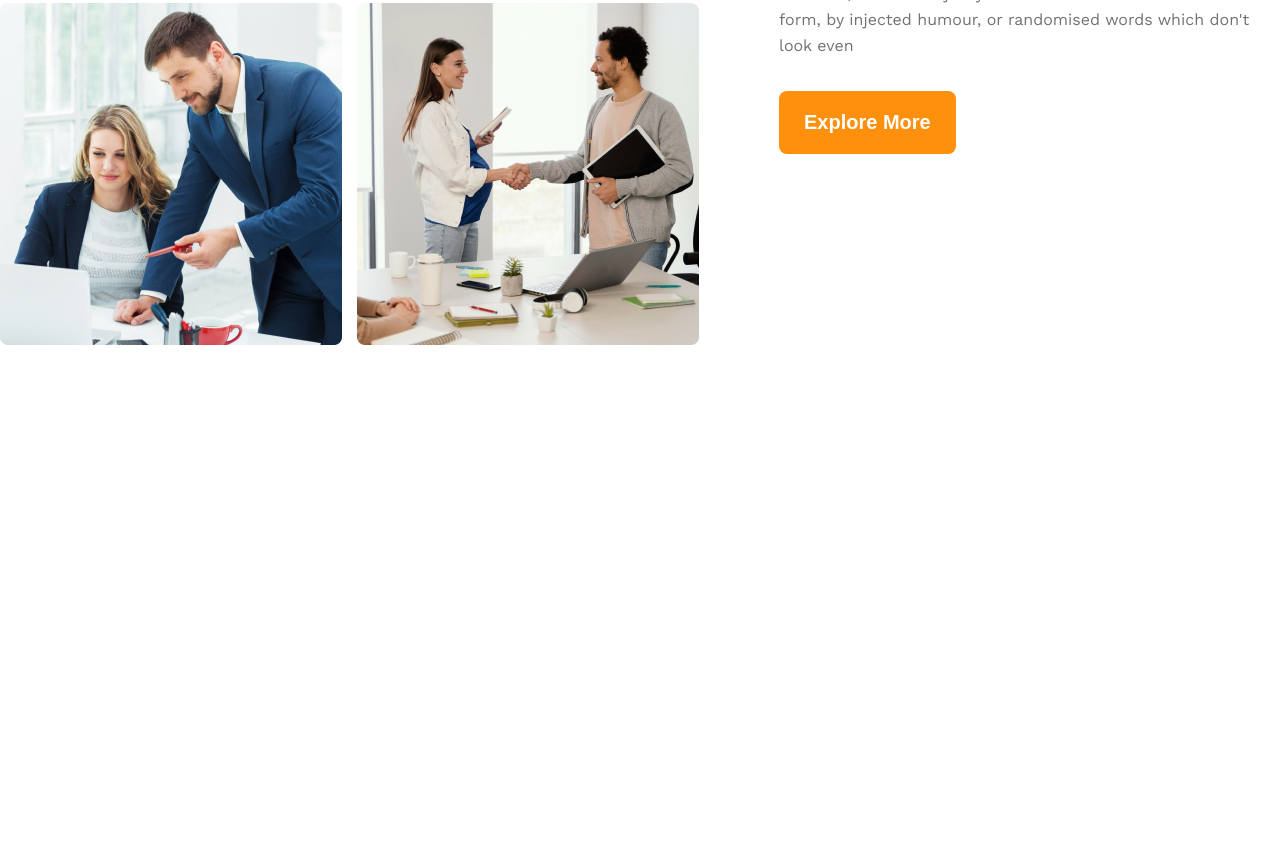
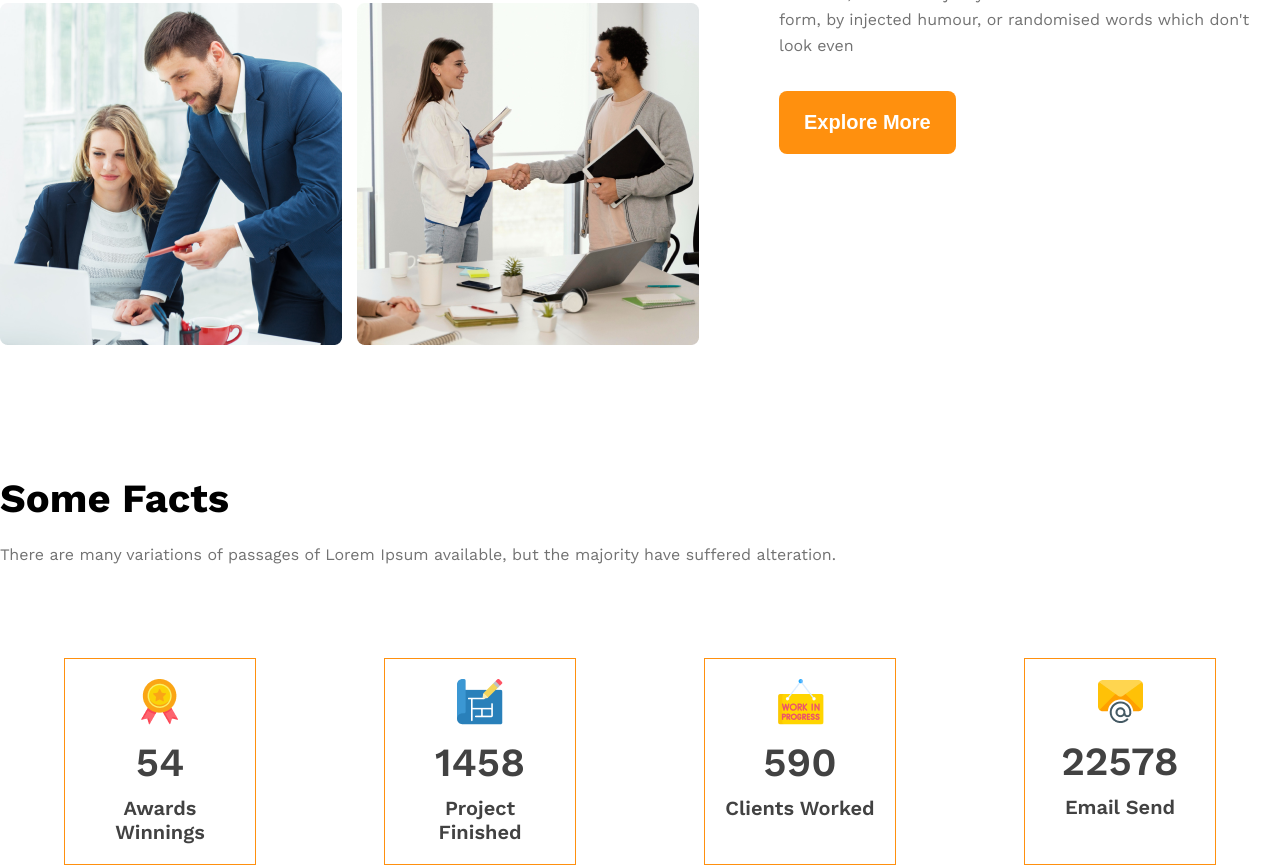
Before and after one commit to forhad1518/G3-Architects-website, a plain HTML site: page index.html in a window 1280 px wide. Shown: the part 1310-2175 px from the top of the page. Before the commit the page ends 1655 px from the top, so only its background shows below. Drawn offline with nearby package versions, Linux system fonts and the light colour scheme.

Commit message:
feacts sections added

```diff
--- a/index.html
+++ b/index.html
@@ -40,6 +40,34 @@
                 <button class="primary-button">Explore More</button>
             </div>
         </section>
+        <section class="facts-section">
+            <div class="facts-descriptions">
+                <h1>Some Facts</h1>
+                <p class="dark-3">There are many variations of passages of Lorem Ipsum available, but the majority have suffered alteration.</p>
+            </div>
+            <div class="facts-all-card">
+                <div class="facts-card">
+                    <img src="Assest/icons/ribon.png" alt="">
+                    <h3 class="dark-2">54</h3>
+                    <h5 class="dark-2">Awards Winnings</h5>
+                </div>
+                <div class="facts-card">
+                    <img src="Assest/icons/projects.png" alt="">
+                    <h3 class="dark-2">1458</h3>
+                    <h5 class="dark-2">Project Finished</h5>
+                </div>
+                <div class="facts-card">
+                    <img src="Assest/icons/customers.png" alt="">
+                    <h3 class="dark-2">590</h3>
+                    <h5 class="dark-2">Clients Worked</h5>
+                </div>
+                <div class="facts-card">
+                    <img src="Assest/icons/email.png" alt="">
+                    <h3 class="dark-2">22578</h3>
+                    <h5 class="dark-2">Email Send</h5>
+                </div>
+            </div>
+        </section>
     </main>
     <footer>
 
--- a/style/style.css
+++ b/style/style.css
@@ -18,6 +18,9 @@
 }
 .dark-1{
     color: rgb(19, 19, 19);
+}
+.dark-2{
+    color: rgb(66, 66, 66);
 }
 .dark-3{
     color: rgb(114, 114, 114);
@@ -123,9 +126,40 @@ section{
     margin: 32px 0 32px 0;
 }
 .title-features{
-    color: rgb(255, 144, 14);;
+    color: rgb(255, 144, 14);
 }
-
+/* Facts style */
+.facts-section h1{
+    font-size: 2.5rem;
+    font-weight: 700;
+}
+.facts-section p{
+    margin: 20px 0 20px 0;
+    font-size: 1rem;
+    font-weight: 400;
+    line-height: 26px;
+}
+.facts-all-card{
+    display: grid;
+    grid-template-columns: repeat(4, 1fr);
+    justify-items: center;
+}
+.facts-card{
+    margin: 70px 0 0 0;
+    border: 1px solid rgb(255, 144, 14);
+    padding: 20px;
+    width: 150px;
+    text-align: center;
+}
+.facts-card h3{
+    font-size: 2.5rem;
+    margin: 10px 0 10px 0;
+    font-weight: 600;
+}
+.facts-card h5{
+    font-size: 1.25rem;
+    font-weight: 600;
+}
 /* Media Query */
 /* Screen max 576px */
 @media screen and (max-width: 576px) {
@@ -147,14 +181,22 @@ section{
         padding: 15px 20px;
     }
     /* For Main */
-    .teams-image{
+    .teams-image {
         grid-template-columns: repeat(1, 1fr);
     }
     .teams{
         flex-direction: column;
     }
-    .Features{
+    .Features {
         text-align: center;
+    }
+    /* Facts card */
+    .facts-all-card{
+        grid-template-columns: repeat(2, 1fr);
+    }
+    .facts-descriptions h1, p{
+        text-align: center;
+
     }
 }
 /* Screen max 940px */
@@ -180,8 +222,15 @@ section{
     .teams{
          flex-direction: column;
     }
-    .Features{
+    .Features {
         text-align: center;
     }
+    /* Facts card */
+    .facts-all-card{
+        grid-template-columns: repeat(2, 1fr);
+    }
+    .facts-descriptions h1, p{
+        text-align: center;
 
+    }
 }
```
